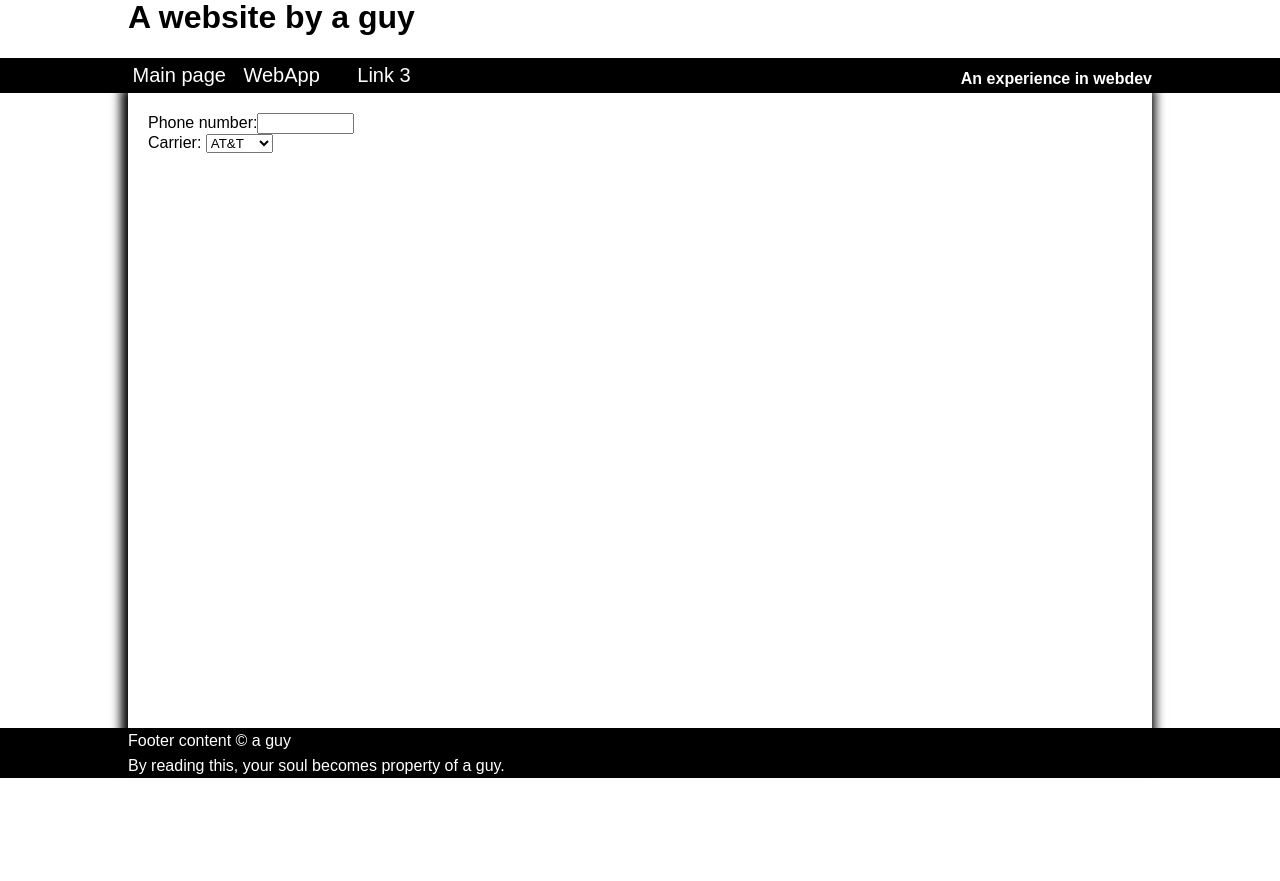
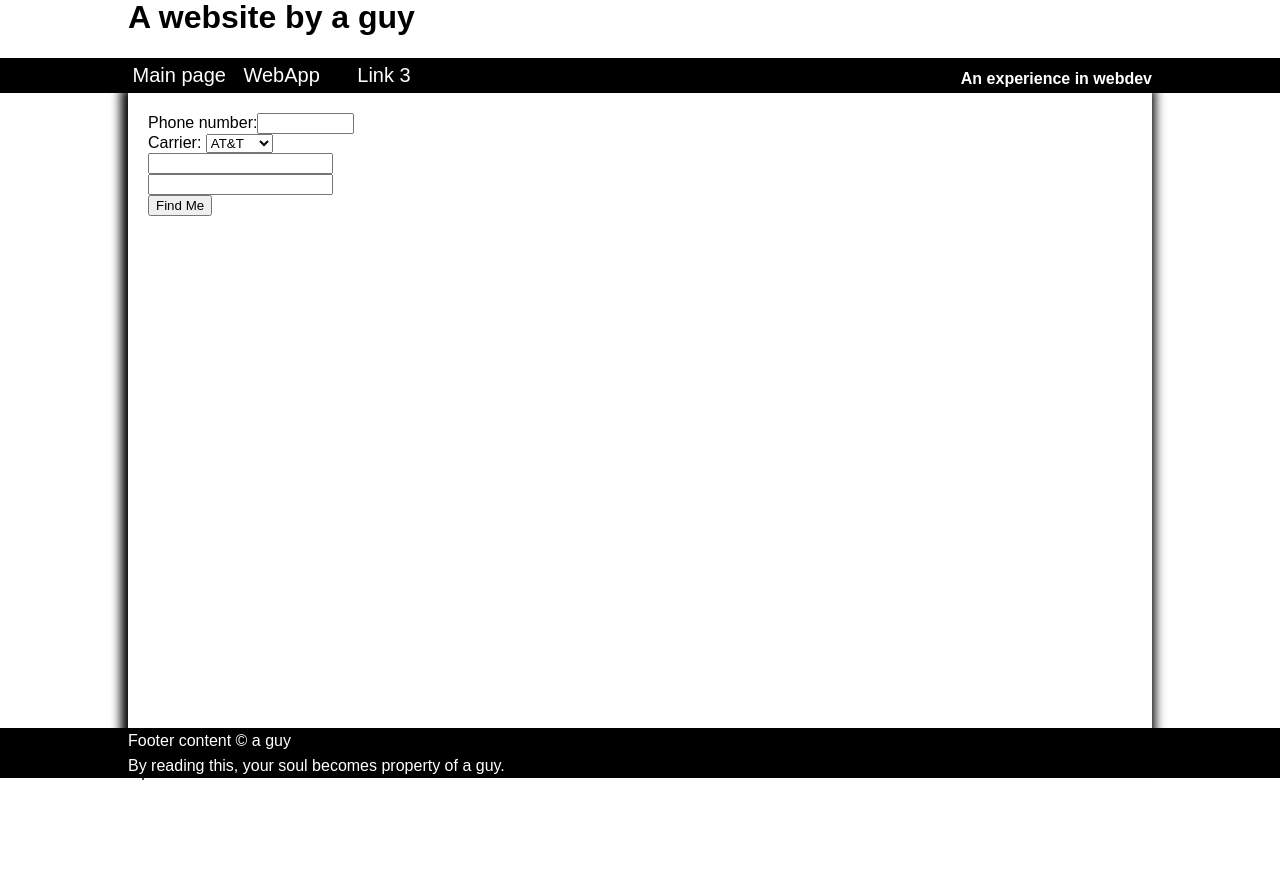
Before and after one commit to asaayo/webapp, a PHP site: page /webapp.php in a window 1280 px wide; the page is wider, and only the part inside the window is pictured. Shown: the part 22-903 px from the top of that part. Before the commit the page ends 800 px from the top of that part, so only its background shows below. Run offline with PHP 8.4, Linux system fonts and the light colour scheme; data that the repository does not hold is empty.

Commit message:
Location data and first maps available

```diff
--- a/webapp.php
+++ b/webapp.php
@@ -8,17 +8,34 @@
     }
     $ip = $_SERVER["REMOTE_ADDR"];
     $info= geolocation($ip);
-    foreach($info as $key => $value){
-        echo "$key 0:  $value <br/>";
-    }
 ?>
 <!doctype HTML>
 <html>
+    <head>
     <title>WebApp</title>
-    <head>
-        <meta http-equiv="Content-Type" content="text/html; charset=UTF-8">
-        <link rel="stylesheet" type="text/css" href="css/default.css" media="screen and (min-device-width: 481px)">
-        <link rel="stylesheet" type="text/css" href="css/mobile.css" media="only screen and (-webkit-min-device-pixel-ratio: 2)">
+        <meta http-equiv="Content-Type" content="text/html; charset=UTF-8"/>
+        <link rel="stylesheet" type="text/css" href="css/default.css" media="screen and (min-device-width: 481px)"/>
+        <link rel="stylesheet" type="text/css" href="css/mobile.css" media="only screen and (-webkit-min-device-pixel-ratio: 2)"/>
+        <script>
+            //findLocation takes two functions as its arguments
+            function findLocation(){
+                navigator.geolocation.getCurrentPosition(foundLocation, noLocation);
+            }
+            //foundLocation is used if location information is available
+            function foundLocation(position){
+                var lat = position.coords.latitude;
+                var lon = position.coords.longitude;
+                document.getElementById("Latitude").value=lat;
+                document.getElementById("Longitude").value=lon;
+                var url = "http://maps.googleapis.com/maps/api/staticmap?center=" + lat + "," + lon + "&zoom=12&size=400x400&sensor=false&";
+                url += "markers=color:red%7C" + lat + "," + lon;
+                document.getElementById("Map").src = url;
+            }
+            //else noLocation is used
+            function noLocation(){
+                alert('Location information unavailable');
+            }
+        </script>
     </head>
     <body>
         <div id="header">
@@ -39,7 +56,15 @@
                     <option value='VZ'>Verizon</option>
                     <option value='SP'>Sprint</option>
                 </select>
+                <br/>
+                <input type="text" name="Latitude" id="Latitude" value="">
+                <br/>
+                <input type="text" name="Longitude" id="Longitude" value="">
+                <br/>
+                <input type="button" value='Find Me' onclick='javascript:findLocation();'/>
+                <img id ="Map" src="" />
             </form>
+
         </div>
         <footer>
             <div id="footerbar" class="extendfull">
@@ -47,5 +72,8 @@
                 By reading this, your soul becomes property of a guy.
             </div>
         </footer>
+        <?php
+            echo "Zipcode : $info[zipcode]";
+        ?>
     </body>
 </html>
```
